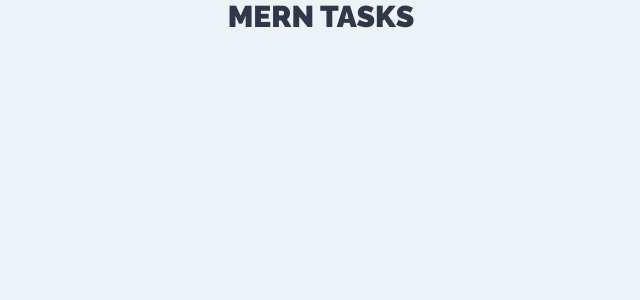
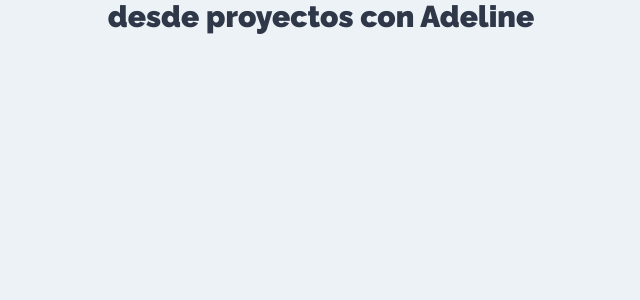
Before and after one commit to johanBautista/MERNTasks-Cliente, a React (Create React App) app: page /proyectos in a window 1280 px wide. Shown: the top 300 px of the page, without its empty margins (319-959 px from the left). Built offline with nearby package versions, Linux system fonts and the light colour scheme.

Commit message:
config rutas

```diff
--- a/src/App.js
+++ b/src/App.js
@@ -1,11 +1,18 @@
 import React from 'react';
-
+import { BrowserRouter as Router, Switch, Route } from 'react-router-dom';
+import Login from './components/auth/Login';
+import NuevaCuenta from './components/auth/NuevaCuenta';
+import Proyectos from './components/proyectos/Proyectos';
 
 function App() {
   return (
-    <div className="App">
-   <h1>MERN TASKS</h1>
-    </div>
+    <Router>
+      <Switch>
+        <Route exact path="/" component={Login} />
+        <Route exact path="/nueva-cuenta" component={NuevaCuenta} />
+        <Route exact path="/proyectos" component={Proyectos} />
+      </Switch>
+    </Router>
   );
 }
 
--- /dev/null
+++ b/src/components/auth/Login.js
@@ -0,0 +1,7 @@
+import React from 'react';
+
+const Login = () => {
+  return <h1>desde login</h1>;
+};
+
+export default Login;
--- /dev/null
+++ b/src/components/auth/NuevaCuenta.js
@@ -0,0 +1,7 @@
+import React from 'react';
+
+const NuevaCuenta = () => {
+  return <h1>desde NuevaCuenta</h1>;
+};
+
+export default NuevaCuenta;
--- /dev/null
+++ b/src/components/proyectos/Proyectos.js
@@ -0,0 +1,11 @@
+import React from 'react';
+
+const Proyectos = () => {
+  return (
+    <div>
+      <h1>desde proyectos con Adeline</h1>
+    </div>
+  );
+};
+
+export default Proyectos;
```
